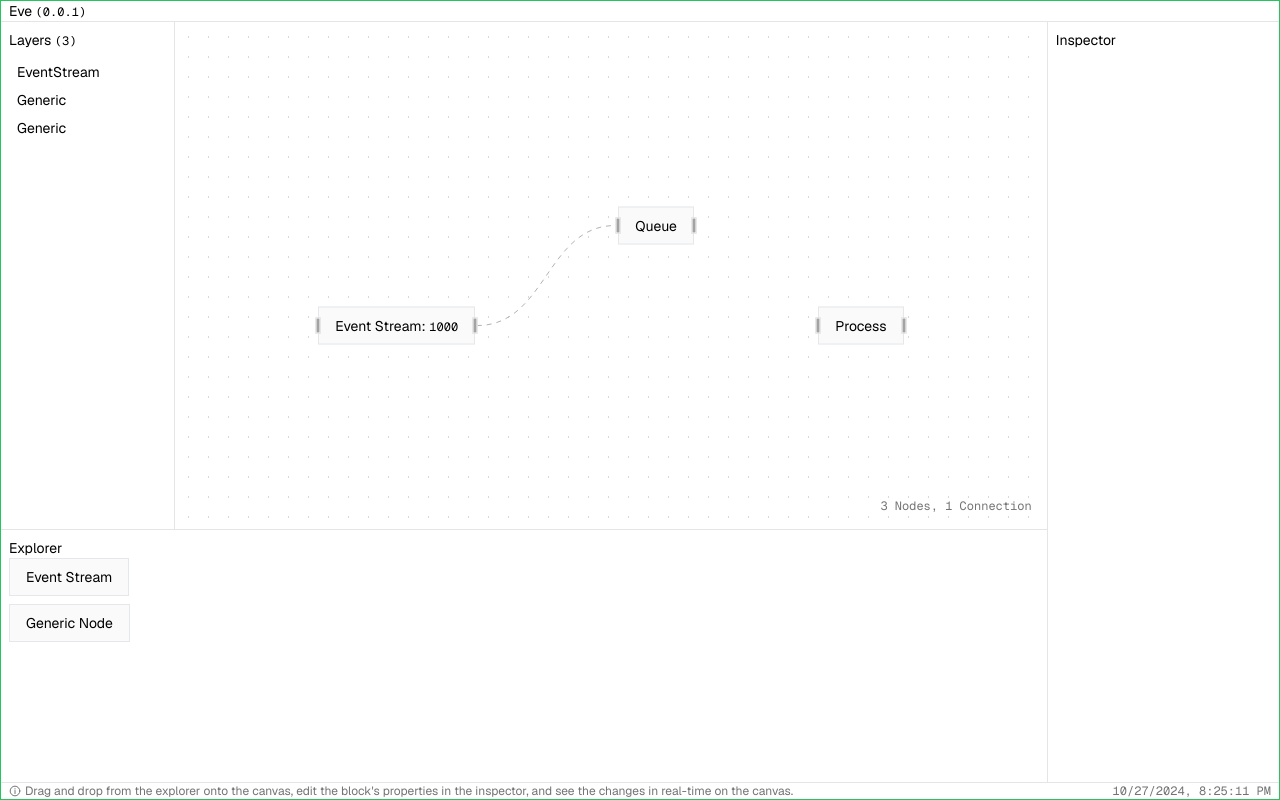
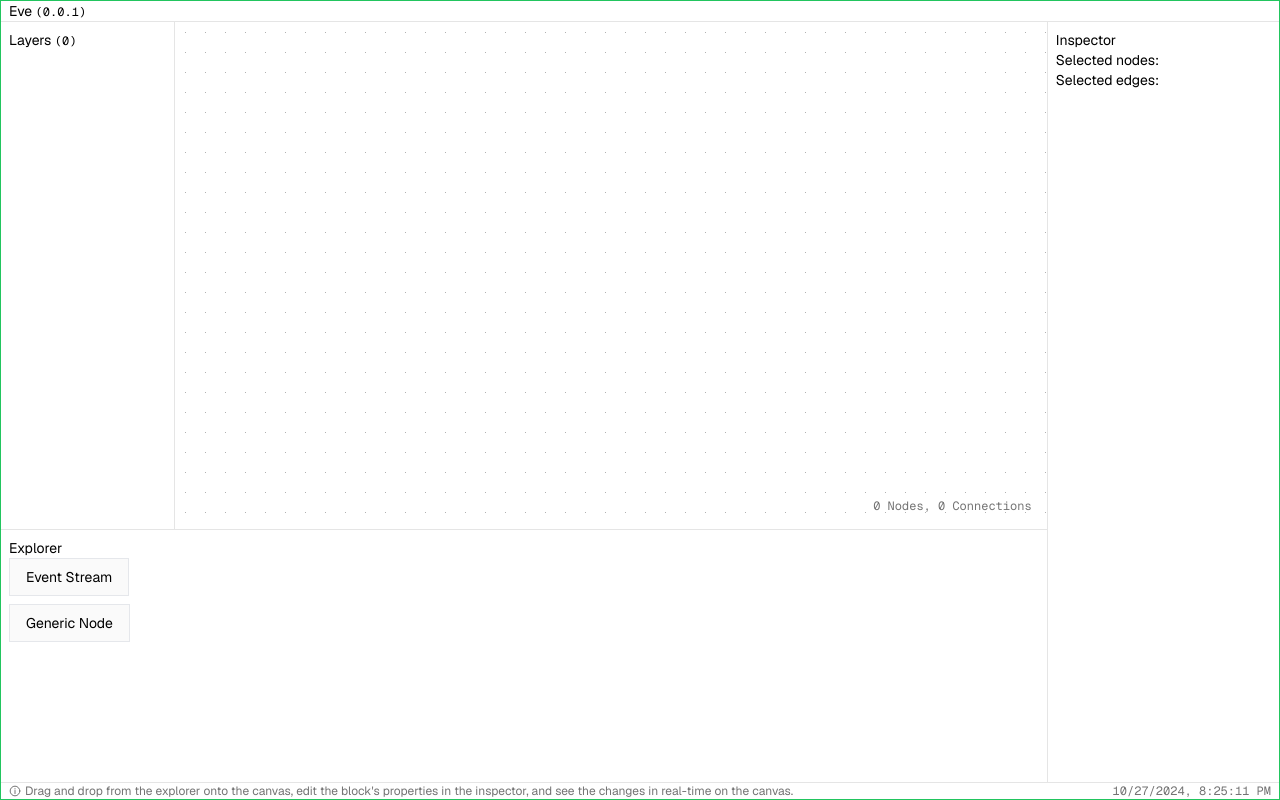
Before and after one commit to PwnFunction/eve, a Next.js app: page / in a window 1280 px wide. Built offline with nearby package versions, Linux system fonts and the light colour scheme.

Commit message:
feat: alpha selection inspector

```diff
--- a/src/app/page.tsx
+++ b/src/app/page.tsx
@@ -4,6 +4,7 @@ import { Canvas } from "@/components/canvas";
 import { Explorer } from "@/components/explorer";
 import { Footer } from "@/components/footer";
 import { Header } from "@/components/header";
+import { Inspector } from "@/components/inspector";
 import { Layers } from "@/components/layers";
 import { styles } from "@/lib/styles/layout";
 import { ReactFlowProvider } from "@xyflow/react";
@@ -28,12 +29,7 @@ export default function Home() {
         <Explorer />
 
         {/* Inspector */}
-        <aside
-          className="border-l border-neutral-200 p-2"
-          style={styles.rightPanel}
-        >
-          Inspector
-        </aside>
+        <Inspector />
 
         {/* Footer */}
         <Footer />
--- a/src/components/canvas.tsx
+++ b/src/components/canvas.tsx
@@ -18,42 +18,20 @@ import { useCallback, useRef, useState } from "react";
 import { v4 as uuidv4 } from "uuid";
 import { EventStream, Generic } from "./blocks";
 
-const initialNodes: Node[] = [
-  {
-    id: "1",
-    position: { x: 0, y: 0 },
-    data: { label: "Event Stream", frequency: 1000 },
-    type: "EventStream",
-  },
-  {
-    id: "2",
-    position: { x: 300, y: -100 },
-    data: { label: "Queue" },
-    type: "Generic",
-  },
-  {
-    id: "3",
-    position: { x: 500, y: 0 },
-    data: { label: "Process" },
-    type: "Generic",
-  },
-];
+// Flow initial state
+const initialNodes: Node[] = [];
+const initialEdges: Edge[] = [];
 
-const initialEdges: Edge[] = [
-  { id: "e1-2", source: "1", target: "2", animated: true },
-];
-
-const nodeTypes = {
-  EventStream,
-  Generic,
-};
-
+// Options
 const proOptions = { hideAttribution: true };
-
 const fitViewOptions = {
   padding: 0.2,
   minZoom: 1,
   maxZoom: 1,
+};
+const nodeTypes = {
+  EventStream,
+  Generic,
 };
 
 export const Canvas = () => {
--- /dev/null
+++ b/src/components/inspector.tsx
@@ -0,0 +1,36 @@
+"use client";
+
+import { styles } from "@/lib/styles/layout";
+import { type Edge, type Node, useOnSelectionChange } from "@xyflow/react";
+import { useCallback, useState } from "react";
+
+export const Inspector = () => {
+  const [selectedNodes, setSelectedNodes] = useState<string[]>([]);
+  const [selectedEdges, setSelectedEdges] = useState<string[]>([]);
+
+  const onChange = useCallback(
+    ({ nodes, edges }: { nodes: Node[]; edges: Edge[] }) => {
+      setSelectedNodes(nodes.map((node) => node.id.toString()));
+      setSelectedEdges(edges.map((edge) => edge.id.toString()));
+    },
+    [],
+  );
+
+  useOnSelectionChange({
+    onChange,
+  });
+
+  return (
+    <aside
+      className="border-l border-neutral-200 p-2"
+      style={styles.rightPanel}
+    >
+      <p>Inspector</p>
+
+      <div>
+        <p>Selected nodes: {selectedNodes.join(", ")}</p>
+        <p>Selected edges: {selectedEdges.join(", ")}</p>
+      </div>
+    </aside>
+  );
+};
```
